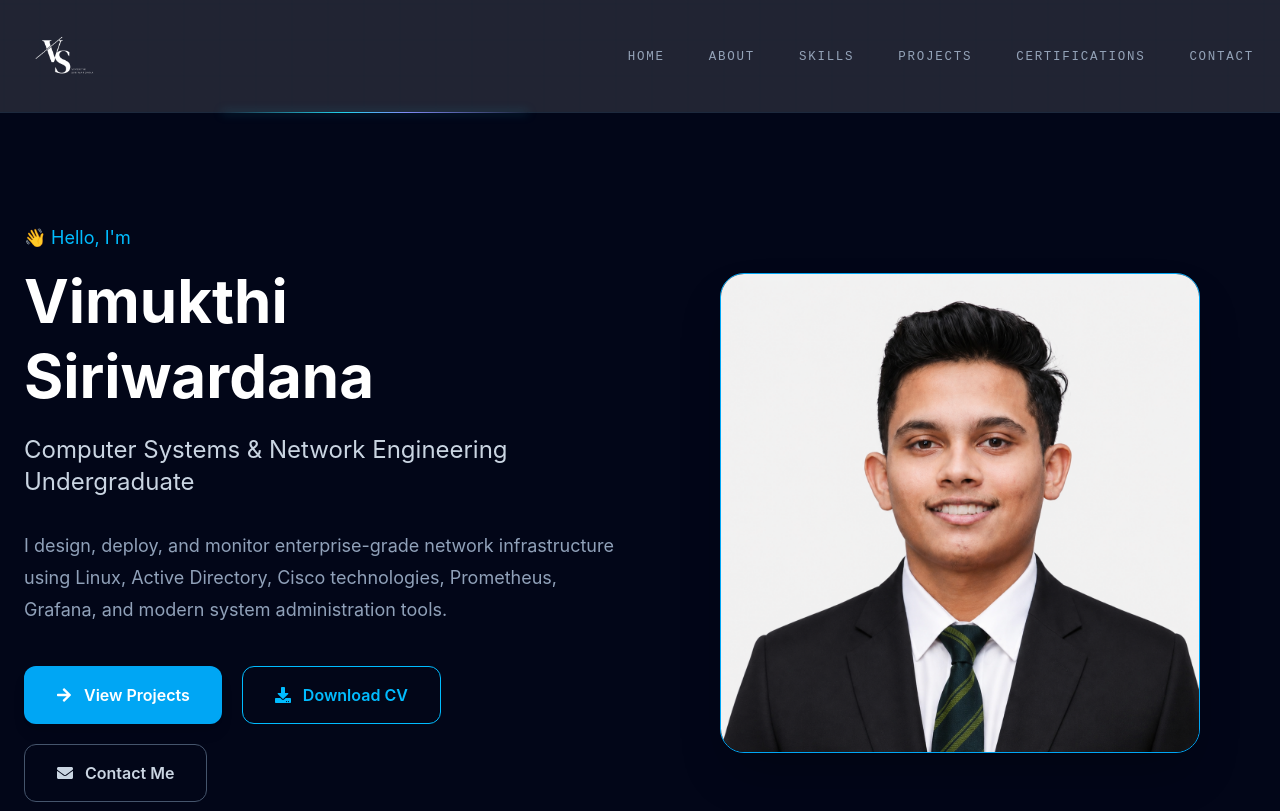
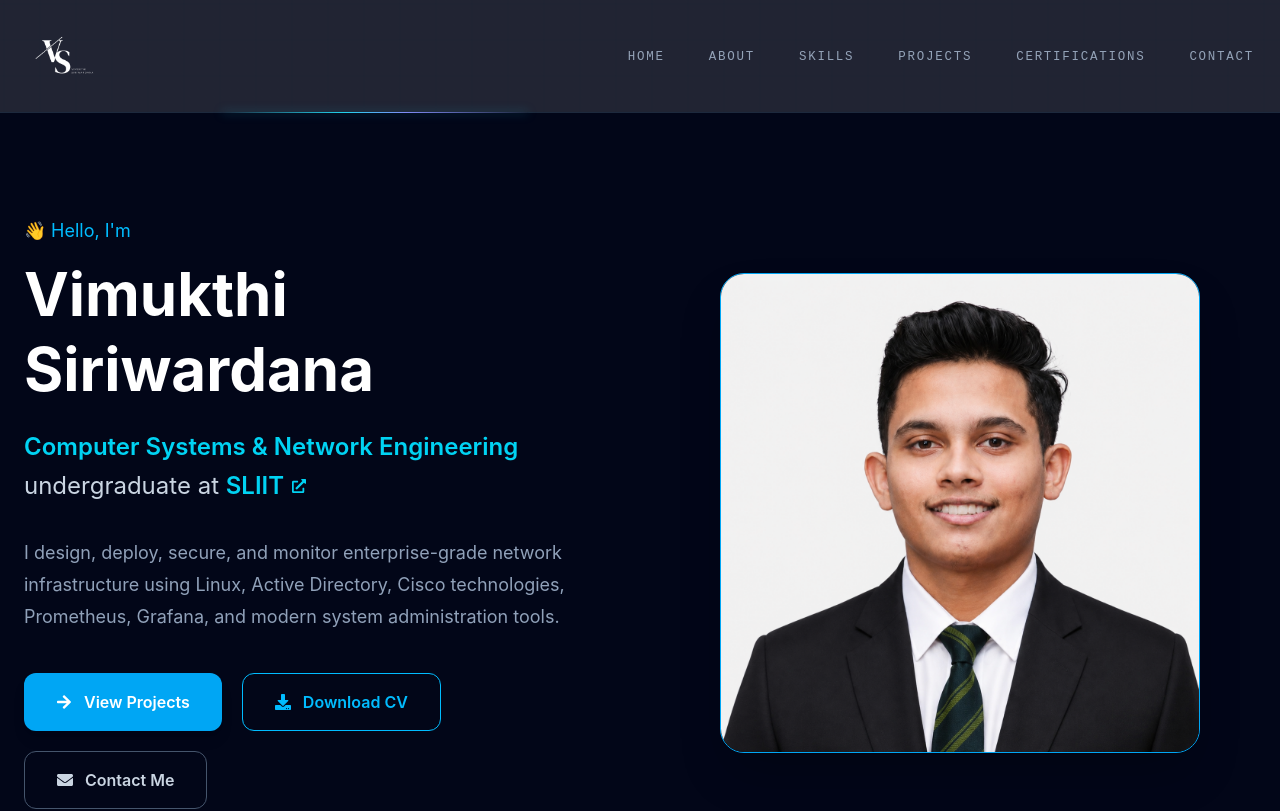
Before and after one commit to VimukthiSiriwardana/personal-portfolio, a React (Vite) app: page / in a window 1280 px wide. Shown: the top 811 px of the page. Built offline with nearby package versions, Linux system fonts and the light colour scheme.

Commit message:
Enhance portfolio UI

```diff
--- a/src/constants/portfolio.js
+++ b/src/constants/portfolio.js
@@ -1,21 +1,22 @@
 const portfolio = {
   name: "Vimukthi Siriwardana",
 
-  title: "Computer Systems & Network Engineering Undergraduate",
+  title: "Computer Systems & Network Engineering undergraduate at SLIIT",
 
   roles: [
-    "Network Engineer",
+    "Computer Systems & Network Engineer",
     "Linux System Administrator",
-    "Infrastructure Enthusiast",
+    "Cloud & Infrastructure Enthusiast",
     "Cybersecurity Learner",
   ],
 
   description:
-    "I design, deploy, and monitor enterprise-grade network infrastructure using Linux, Active Directory, Cisco technologies, Prometheus, Grafana, and modern system administration tools.",
+    "I design, deploy, secure, and monitor enterprise-grade network infrastructure using Linux, Active Directory, Cisco technologies, Prometheus, Grafana, and modern system administration tools.",
 
   buttons: {
+    projects: "View Projects",
     cv: "Download CV",
-    projects: "View Projects",
+    contact: "Contact Me",
   },
 
   social: {
--- a/src/sections/Hero.jsx
+++ b/src/sections/Hero.jsx
@@ -2,6 +2,7 @@ import {
   FaArrowRight,
   FaDownload,
   FaEnvelope,
+  FaExternalLinkAlt
 } from "react-icons/fa";
 
 import portfolio from "../constants/portfolio";
@@ -27,9 +28,23 @@ function Hero() {
             {portfolio.name}
           </h1>
 
-          <h2 className="mt-5 text-2xl text-slate-300">
-            {portfolio.title}
-          </h2>
+          <h2 className="mt-5 text-2xl leading-relaxed">
+  <span className="text-cyan-400 font-semibold">
+    Computer Systems & Network Engineering
+  </span>{" "}
+  <span className="text-slate-300">
+    undergraduate at
+  </span>{" "}
+  <a
+    href="https://www.sliit.lk/"
+    target="_blank"
+    rel="noopener noreferrer"
+    className="inline-flex items-center gap-2 text-cyan-400 font-semibold hover:text-white hover:underline transition duration-300"
+  >
+    SLIIT
+    <FaExternalLinkAlt className="text-sm" />
+  </a>
+</h2>
 
           <p className="mt-8 text-slate-400 leading-8 text-lg">
             {portfolio.description}
```
